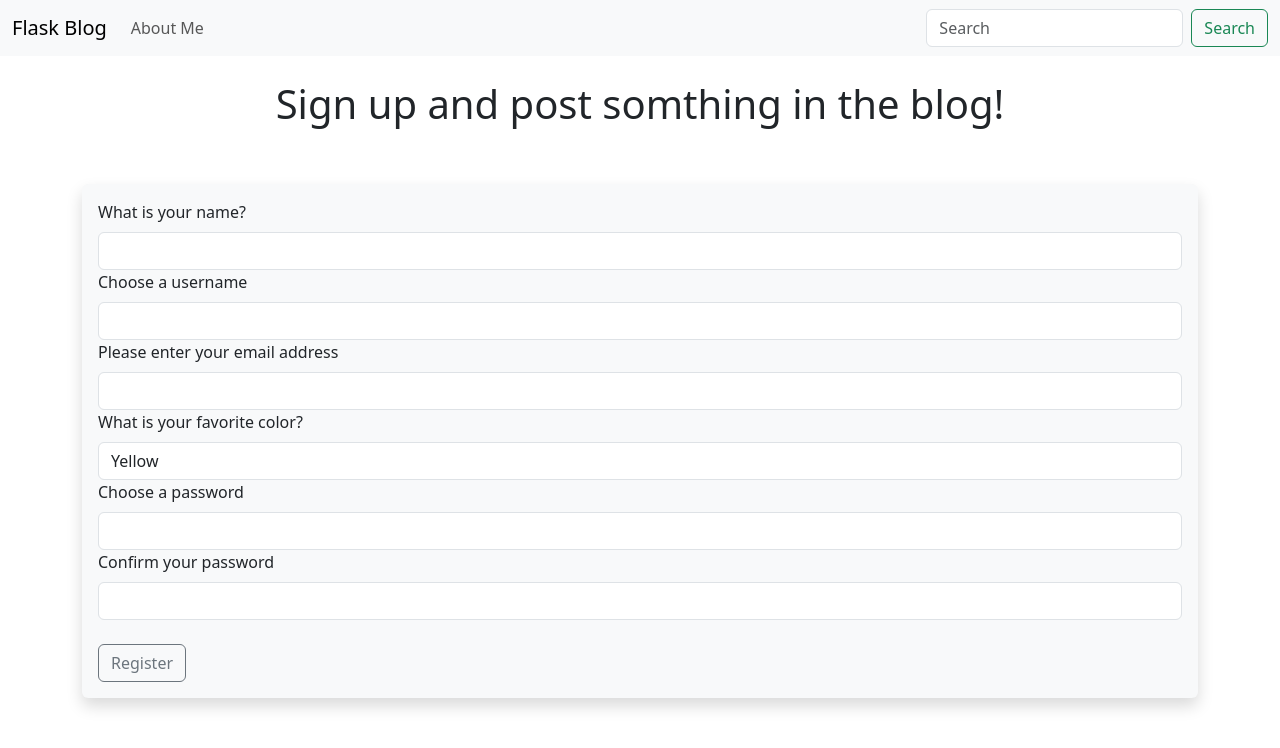
After one commit to justhosi/flaskblog, a Flask app: page /register in a window 1280 px wide. The commit adds this page. Shown: the top 748 px of the page. Run offline with Flask 3, Linux system fonts and the light colour scheme.

Commit message:
making database structure with mysql and user register

```diff
--- /dev/null
+++ b/forms.py
@@ -0,0 +1,12 @@
+from flask_wtf import FlaskForm
+from wtforms import StringField, PasswordField, SubmitField, BooleanField, ValidationError, SelectField
+from wtforms.validators import DataRequired, length, EqualTo, Email
+
+class RegisterForm(FlaskForm):
+    name = StringField('What is your name?', validators=[DataRequired()])
+    username = StringField('Choose a username', validators=[DataRequired()])
+    email = StringField('Please enter your email address', validators=[Email()])
+    color = SelectField(u'What is your favorite color?', choices=[('F6F7C4', 'Yellow'), ('FF6969', 'Red'), ('AEE2FF', 'Blue'), ('D0F5BE', 'Green')])
+    password = PasswordField('Choose a password', validators=[DataRequired(), length(min=3)])
+    confirm_password = PasswordField('Confirm your password', validators=[EqualTo('password', message='Passwords must match')])
+    submit = SubmitField('Register')
--- a/main.py
+++ b/main.py
@@ -1,18 +1,96 @@
 from flask import Flask, render_template, url_for, redirect, flash, request
+from flask_sqlalchemy import SQLAlchemy
+from forms import RegisterForm
+import creds
+from datetime import datetime
+from werkzeug.security import generate_password_hash, check_password_hash
 
+#Create the app instance
 app = Flask(__name__)
 
+app.config['SECRET_KEY'] = creds.secret_key
+app.config["SQLALCHEMY_DATABASE_URI"] = 'mysql+pymysql://root:password123@localhost/flaskblog'
+db = SQLAlchemy(app)
+
+#Define the home page
 @app.route('/')
 def index():
     return render_template('index.html')
 
+#Define the about page
 @app.route('/about')
 def about():
     return render_template('about.html')
 
+# Define the user register page
+@app.route('/register', methods=['GET', 'POST'])
+def register():
+    form = RegisterForm()
+    name = None
+    if form.validate_on_submit():
+        user = Users.query.filter_by(email=form.email.data).first()
+        if user is None:
+            hashed_pw = generate_password_hash(form.password.data, method='pbkdf2:sha256', salt_length=8)
+            user = Users(name=form.name.data, email=form.email.data, username=form.username.data, favorite_color=form.color.data, password_hash=hashed_pw)
+            db.session.add(user)
+            db.session.commit()
+        name = form.name.data
+        flash(f'{name}, you have registered successfully.', 'success')
+        form.name.data = ''
+        form.username.data = ''
+        form.email.data = ''
+        form.color.data = ''
+        form.password.data = ''
+    our_users = Users.query.order_by(Users.date_registered)
+    return render_template('register.html', form = form, name =name, our_users=our_users)
+
+@app.route('/delete/<int:id>')
+def delete(id):
+    user_to_del = Users.query.get_or_404(id)
+    form = RegisterForm
+    name = None
+    try:
+        db.session.delete(user_to_del)
+        db.session.commit()
+        flash('The user has been deleted', 'danger')
+        our_users = Users.query.order_by(Users.date_registered)
+        return redirect(url_for('register', form = form, name = name, our_users = our_users))
+
+    except:
+        flash('Something went wrong. Try again.', 'danger')
+        return redirect(url_for('register', form = form, name = name, our_users = our_users))
+
+# Defines the Users model
+class Users(db.Model):
+    id = db.Column(db.Integer, primary_key=True)
+    name = db.Column(db.String(30), nullable=False)
+    username = db.Column(db.String(20), nullable=False, unique=True)
+    email = db.Column(db.String(120), nullable=False, unique=True)
+    favorite_color = db.Column(db.String(120))
+    date_registered = db.Column(db.DateTime, default=datetime.utcnow)
+    password_hash = db.Column(db.String(255))
+
+    # Make sure the password is not accessible in database
+    @property
+    def password(self):
+        raise AttributeError('password is not a readable attribute!')
+
+    # Set the password hash when the password is set
+    @password.setter
+    def password(self, password):
+        self.password_hash = generate_password_hash(password)
+
+    # Verify the password and hashed password are same
+    def verify_password(self, password):
+        return check_password_hash(self.password_hash, password)
+
+    # Create A String
+    def __repr__(self):
+        return '<Name %r>' % self.name
 
 
-
+with app.app_context():
+    db.create_all()
 
 
 if __name__ == ('__main__'):
--- a/templates/base.html
+++ b/templates/base.html
@@ -8,7 +8,19 @@
   </head>
   <body>
     {% include 'navbar.html' %}
-    {% block content %}{% endblock %}
+    <div class="container">
+      <br>
+      {% with messages = get_flashed_messages(with_categories=true) %}
+            {% if messages %}
+              {% for category, message in messages %}
+                <div class="alert alert-{{ category }}">
+                  {{ message }}
+                </div>
+              {% endfor %}
+            {% endif %}
+          {% endwith %}
+        {% block content %}{% endblock %}
+    </div>
     <script src="https://cdn.jsdelivr.net/npm/bootstrap@5.3.2/dist/js/bootstrap.bundle.min.js" integrity="sha384-C6RzsynM9kWDrMNeT87bh95OGNyZPhcTNXj1NW7RuBCsyN/o0jlpcV8Qyq46cDfL" crossorigin="anonymous"></script>
   </body>
 </html>
--- /dev/null
+++ b/templates/register.html
@@ -0,0 +1,32 @@
+{% extends "base.html" %} {% block content %}
+<center><h1>Sign up and post somthing in the blog!</h1></center> <br> <br>
+<form method="POST">
+    <div class="shadow p-3 mb-5 bg-body-tertiary rounded">
+        {{ form.hidden_tag() }}
+            {{ form.name.label(class="form-label") }}
+            {{ form.name(class="form-control") }}
+            {{ form.username.label(class="form-label") }}
+            {{ form.username(class="form-control") }}
+            {{ form.email.label(class="form-label") }}
+            {{ form.email(class="form-control") }}
+            {{ form.color.label(class="form-label") }}
+            {{ form.color(class="form-control") }}
+            {{ form.password.label(class="form-label") }}
+            {{ form.password(class="form-control") }}
+            {{ form.confirm_password.label(class="form-label") }}
+            {{ form.confirm_password(class="form-control") }}
+            <br>
+            {{ form.submit(class="btn btn-outline-secondary") }}
+    </div>
+</form>
+<table class="table table-hover table-sm table-striped">
+    {% for user in our_users %}
+    <tr class="table-dark">
+    <td>{{ user.id }} - {{ user.name }}- {{user.username}} - {{ user.email }} - {{ user.favorite_color }} -
+        <button type="button" class="btn btn-danger">
+        <a href="{{ url_for('delete', id=user.id) }}">Delete</a> </td>
+        </button>
+    </tr>
+    {% endfor %}
+    </table>
+{% endblock %}
```
Also changed, not shown: 1 other file.
